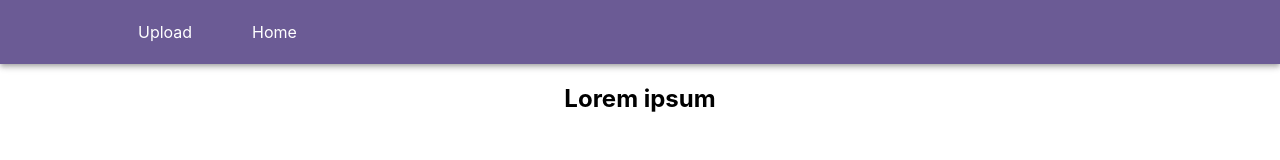
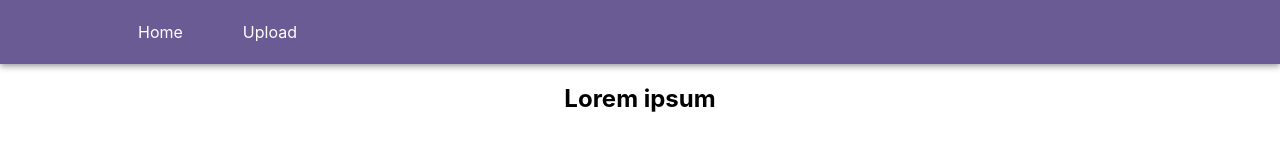
Before and after one commit to ascentcore/ml-blocks, a React (Create React App) app in the folder ui/: page / in a window 1280 px wide. Shown: the top 160 px of the page. Built offline with nearby package versions, Linux system fonts and the light colour scheme.

Commit message:
#9 Modify header items

```diff
--- a/ui/src/components/Header.js
+++ b/ui/src/components/Header.js
@@ -21,8 +21,8 @@ function Header() {
             <AppBar position='static' className={classes.appbar}>
                 <Container maxWidth="lg">
                     <Toolbar>
+                        <Link href="/" className={classes.link} underline='none'>Home</Link>
                         <Link href="/upload" className={classes.link} underline='none'>Upload</Link>
-                        <Link href="/" className={classes.link} underline='none'>Home</Link>
                     </Toolbar>
                 </Container>
             </AppBar>
```
